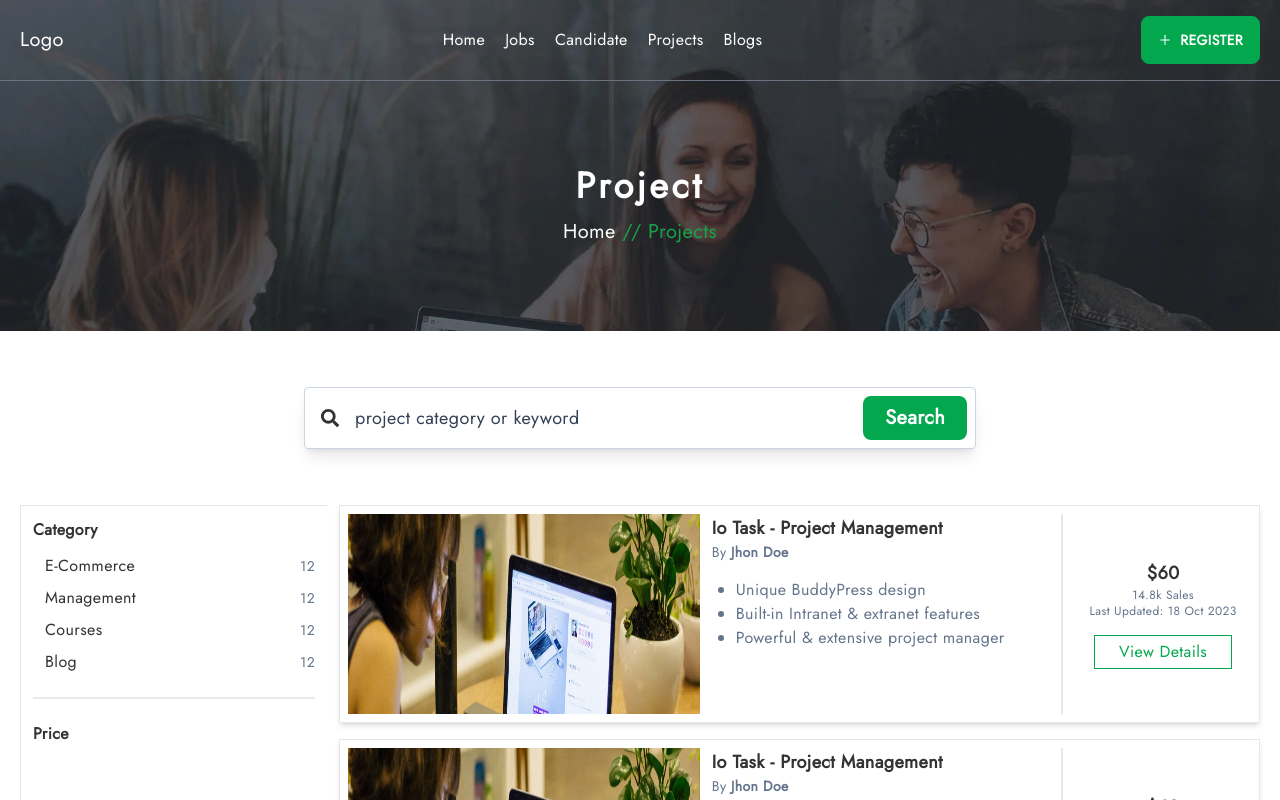
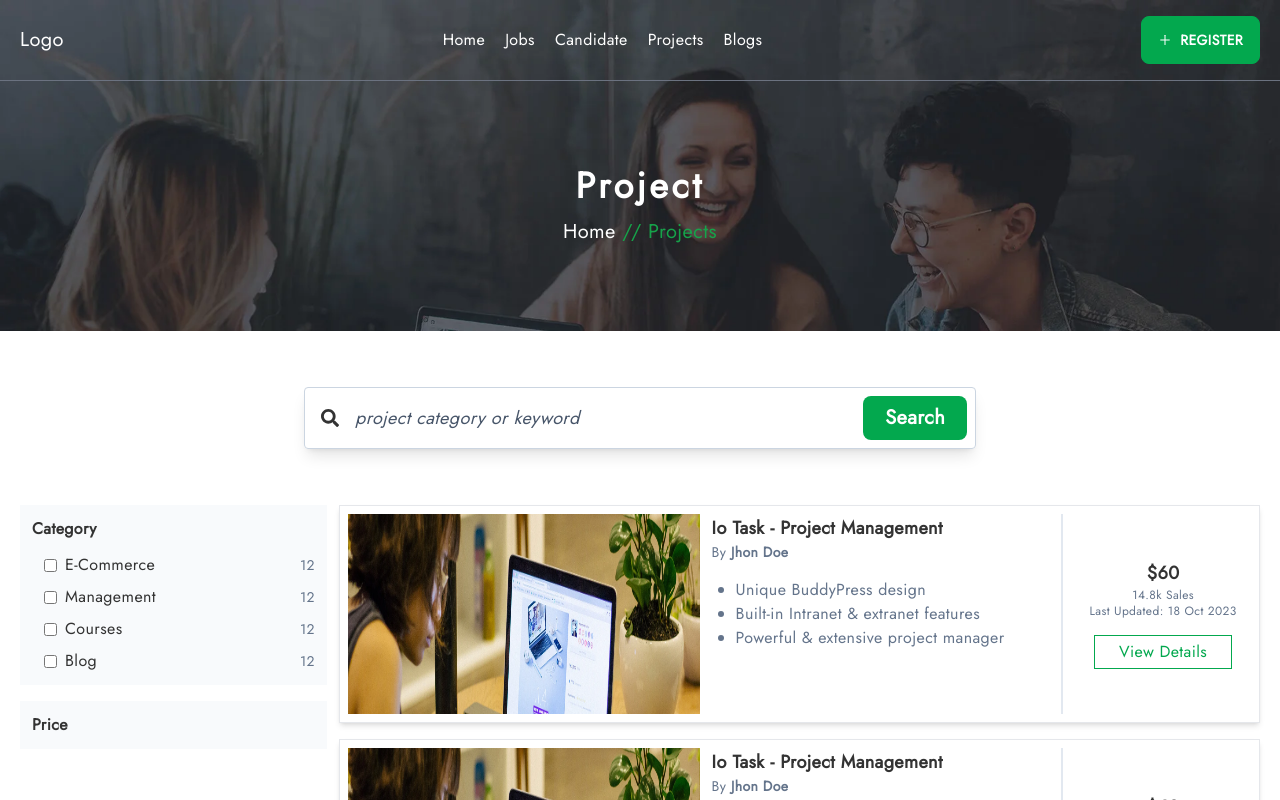
Before and after one commit to tusharshaha/web-market, a Next.js app in the folder frontend/: page /projects in a window 1280 px wide. Shown: the top 800 px of the page. Built offline with nearby package versions, Linux system fonts and the light colour scheme.

Commit message:
updated filter style

```diff
--- a/frontend/components/Project/FilterSection.tsx
+++ b/frontend/components/Project/FilterSection.tsx
@@ -9,18 +9,25 @@ const FilterSection: React.FC = () => {
   ];
   return (
     <div>
-      <p className='font-bold'>Category</p>
+      <div className='bg-slate-50 p-3'>
+        <p className='font-bold relative'>Category</p>
         <ul className='ml-3 mt-3 space-y-2'>
           {
             categories.map((ele, i) => <li key={i} className='flex items-center justify-between'>
-            <button>{ele.title}</button>
+              <label htmlFor="" className='flex items-center gap-2'>
+                <input type="checkbox" name="" id="" />
+                {ele.title}
+              </label>
               <span className='text-slate-500 text-sm'>{ele.count}</span>
             </li>)
           }
         </ul>
-      <div className="divider"></div>
+      </div>
 
-      <p className='font-bold'>Price</p>
+      <div className='mt-4 bg-slate-50 p-3'>
+        <p className='font-bold relative'>Price</p>
+
+      </div>
     </div>
   );
 };
--- a/frontend/components/Project/SearchSection.tsx
+++ b/frontend/components/Project/SearchSection.tsx
@@ -6,7 +6,11 @@ const SearchSection: React.FC = () => {
     <div className='max-w-2xl md:shadow-lg md:border border-slate-300 rounded mx-auto flex flex-col md:flex-row items-center px-2 text-lg gap-2 md:gap-0'>
       <div className='flex items-center w-full  border md:border-none border-primary rounded-full p-2 md:p-0'>
         <span className='mx-2'><FaSearch /></span>
-        <input type="text" placeholder='project category or keyword' className='focus:outline-none text-gray-700 font-medium px-2 placeholder:text-slate-700 w-full' />
+        <input
+          type="text"
+          placeholder='project category or keyword'
+          className='focus:outline-none text-gray-700 font-medium px-2 placeholder:text-slate-600 placeholder:italic w-full'
+        />
       </div>
       <button className='hover:bg-green-700 trans bg-primary px-0 py-2 my-2 md:ml-8 text-white rounded-full md:rounded-lg text-xl font-bold w-full md:w-1/5'>Search</button>
     </div>
--- a/frontend/pages/projects/index.tsx
+++ b/frontend/pages/projects/index.tsx
@@ -16,7 +16,7 @@ const Projects: NextPage = () => {
         <SearchSection />
         <div className='flex gap-3 items-start mt-14 relative'>
           {/* project filter section  */}
-          <div className='w-1/4 p-3 h-screen border-t border-l sticky top-0'>
+          <div className='w-1/4 h-screen sticky top-0'>
             <FilterSection />
           </div>
           {/* project list section  */}
```
Lines whose indentation alone changed are shown as unchanged.
